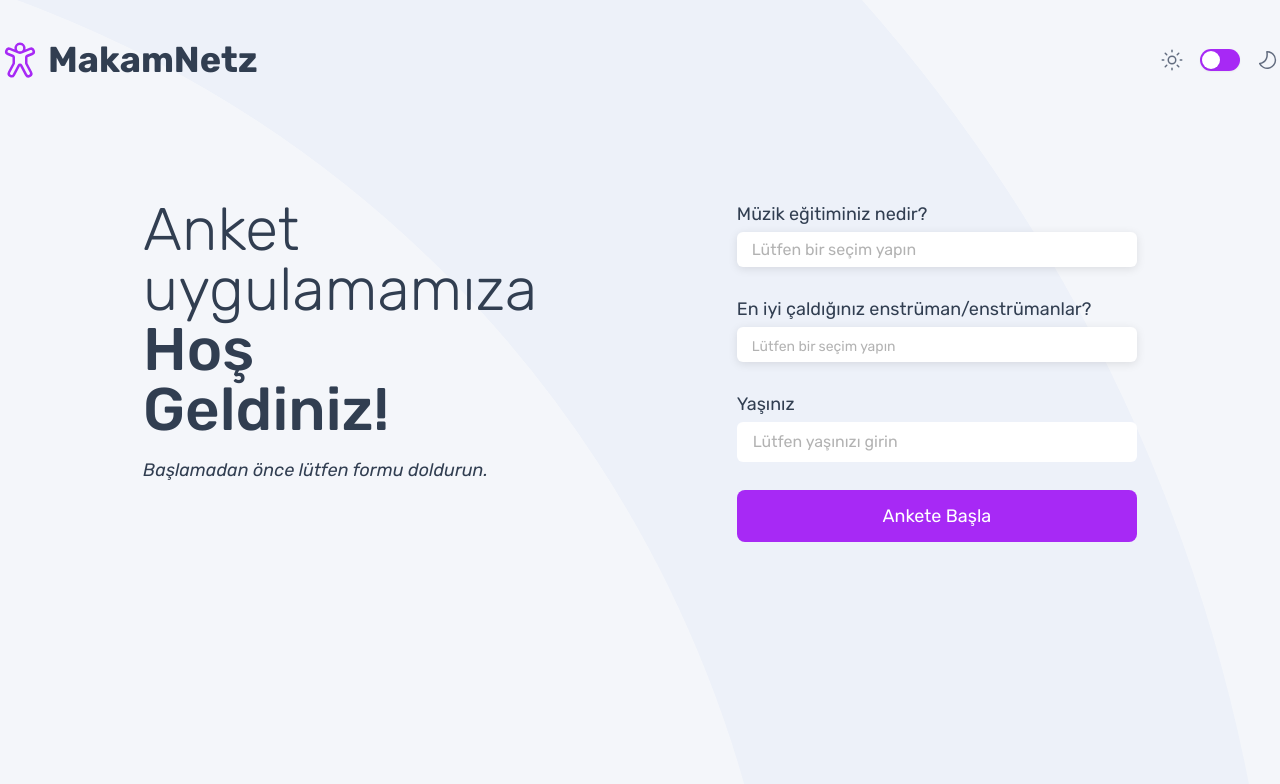
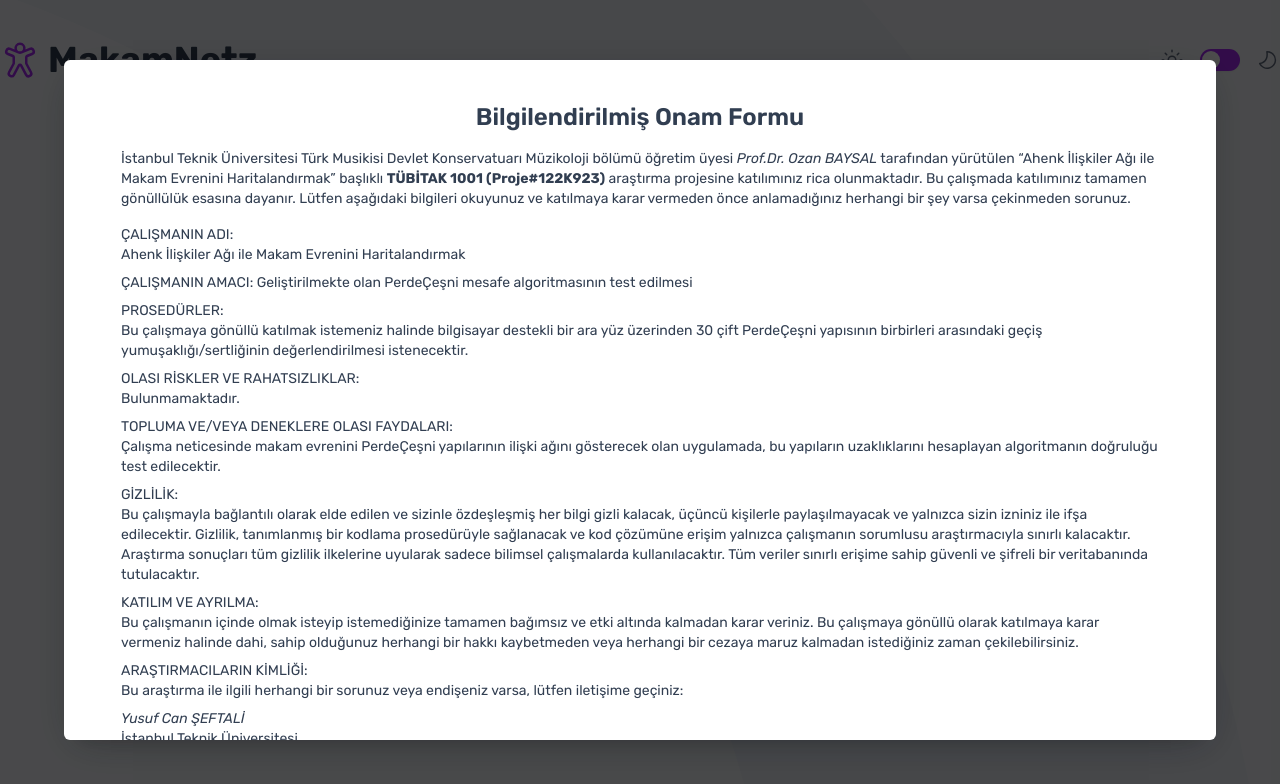
Before and after one commit to gumrahsindar/SurveyNetz, a Vue app: page / in a window 1280 px wide. Shown: the top 784 px of the page. Built offline with nearby package versions, Linux system fonts and the light colour scheme; some icons are missing.

Commit message:
add modal

```diff
--- a/src/App.vue
+++ b/src/App.vue
@@ -1,9 +1,7 @@
 <script setup>
 import Navbar from '@/components/Navbar.vue'
 import HomeView from '@/views/HomeView.vue'
-
-
-
+import Modal from '@/components/ui/Modal.vue'
 </script>
 
 <template>
@@ -11,6 +9,7 @@ import HomeView from '@/views/HomeView.vue'
   <main class="mx-6">
     <HomeView />
   </main>
+  <Modal />
 </template>
 
 <style></style>
--- /dev/null
+++ b/src/components/ui/Modal.vue
@@ -0,0 +1,92 @@
+<script setup>
+import { ref } from 'vue'
+
+const isModalActive = ref(true)
+</script>
+
+<template>
+  <Teleport to="body">
+    <div v-if="isModalActive">
+      <div class="fixed inset-0 z-30 bg-blackA9 data-[state=open]:animate-overlayShow" />
+
+      <div
+        class="fixed left-[50%] top-[50%] z-[100] max-h-[85vh] w-[90vw] max-w-7xl translate-x-[-50%] translate-y-[-50%] overflow-y-auto rounded-[6px] bg-white p-[25px] shadow-[hsl(206_22%_7%_/_35%)_0px_10px_38px_-10px,_hsl(206_22%_7%_/_20%)_0px_10px_20px_-15px] focus:outline-none data-[state=open]:animate-contentShow"
+      >
+        <div class="modal is-active px-4">
+          <div class="modal-background bg-black/70"></div>
+          <div class="modal-content w-full rounded-lg bg-white p-4 text-sm dark:text-dark-blue">
+            <h1 class="mb-4 text-center text-2xl font-semibold">Bilgilendirilmiş Onam Formu</h1>
+            <p class="mb-4">
+              İstanbul Teknik Üniversitesi Türk Musikisi Devlet Konservatuarı Müzikoloji bölümü öğretim üyesi
+              <i>Prof.Dr. Ozan BAYSAL</i> tarafından yürütülen “Ahenk İlişkiler Ağı ile Makam Evrenini Haritalandırmak”
+              başlıklı <b>TÜBİTAK 1001 (Proje#122K923)</b> araştırma projesine katılımınız rica olunmaktadır. Bu
+              çalışmada katılımınız tamamen gönüllülük esasına dayanır. Lütfen aşağıdaki bilgileri okuyunuz ve katılmaya
+              karar vermeden önce anlamadığınız herhangi bir şey varsa çekinmeden sorunuz.
+            </p>
+            <h2 class="mb-2">
+              ÇALIŞMANIN ADI:
+              <p>Ahenk İlişkiler Ağı ile Makam Evrenini Haritalandırmak</p>
+            </h2>
+            <h2 class="mb-2">ÇALIŞMANIN AMACI: Geliştirilmekte olan PerdeÇeşni mesafe algoritmasının test edilmesi</h2>
+            <h2 class="mb-2">
+              PROSEDÜRLER:
+              <p>
+                Bu çalışmaya gönüllü katılmak istemeniz halinde bilgisayar destekli bir ara yüz üzerinden 30 çift
+                PerdeÇeşni yapısının birbirleri arasındaki geçiş yumuşaklığı/sertliğinin değerlendirilmesi istenecektir.
+              </p>
+            </h2>
+            <h2 class="mb-2">
+              OLASI RİSKLER VE RAHATSIZLIKLAR:
+              <p>Bulunmamaktadır.</p>
+            </h2>
+            <h2 class="mb-2">
+              TOPLUMA VE/VEYA DENEKLERE OLASI FAYDALARI:
+              <p>
+                Çalışma neticesinde makam evrenini PerdeÇeşni yapılarının ilişki ağını gösterecek olan uygulamada, bu
+                yapıların uzaklıklarını hesaplayan algoritmanın doğruluğu test edilecektir.
+              </p>
+            </h2>
+            <h2 class="mb-2">
+              GİZLİLİK:
+              <p>
+                Bu çalışmayla bağlantılı olarak elde edilen ve sizinle özdeşleşmiş her bilgi gizli kalacak, üçüncü
+                kişilerle paylaşılmayacak ve yalnızca sizin izniniz ile ifşa edilecektir. Gizlilik, tanımlanmış bir
+                kodlama prosedürüyle sağlanacak ve kod çözümüne erişim yalnızca çalışmanın sorumlusu araştırmacıyla
+                sınırlı kalacaktır. Araştırma sonuçları tüm gizlilik ilkelerine uyularak sadece bilimsel çalışmalarda
+                kullanılacaktır. Tüm veriler sınırlı erişime sahip güvenli ve şifreli bir veritabanında tutulacaktır.
+              </p>
+            </h2>
+            <h2 class="mb-2">
+              KATILIM VE AYRILMA:
+              <p>
+                Bu çalışmanın içinde olmak isteyip istemediğinize tamamen bağımsız ve etki altında kalmadan karar
+                veriniz. Bu çalışmaya gönüllü olarak katılmaya karar vermeniz halinde dahi, sahip olduğunuz herhangi bir
+                hakkı kaybetmeden veya herhangi bir cezaya maruz kalmadan istediğiniz zaman çekilebilirsiniz.
+              </p>
+            </h2>
+            <h2 class="mb-2">
+              ARAŞTIRMACILARIN KİMLİĞİ:
+              <p>Bu araştırma ile ilgili herhangi bir sorunuz veya endişeniz varsa, lütfen iletişime geçiniz:</p>
+            </h2>
+            <p><i>Yusuf Can ŞEFTALİ</i></p>
+            <p>İstanbul Teknik Üniversitesi</p>
+            <p>
+              Lisansüstü Eğitim Enstitüsü, Müzikoloji ve Müzik Teorisi Anabilim Dalı, Müzikoloji ve Müzik Teorisi
+              Doktora Programı
+            </p>
+            <p>T: 0537 601 00 82</p>
+            <p>E: seftali@itu.edu.tr</p>
+            <div class="mt-6 text-center">
+              <button
+                class="rounded-md bg-purple px-4 py-3 text-lg font-semibold uppercase tracking-wider text-white hover:bg-purple/70"
+                @click="isModalActive = false"
+              >
+                Onaylıyorum
+              </button>
+            </div>
+          </div>
+        </div>
+      </div>
+    </div>
+  </Teleport>
+</template>
```
